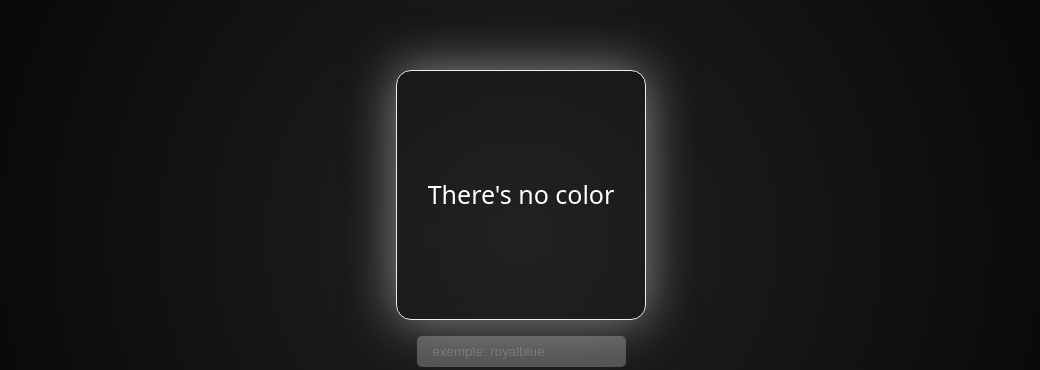
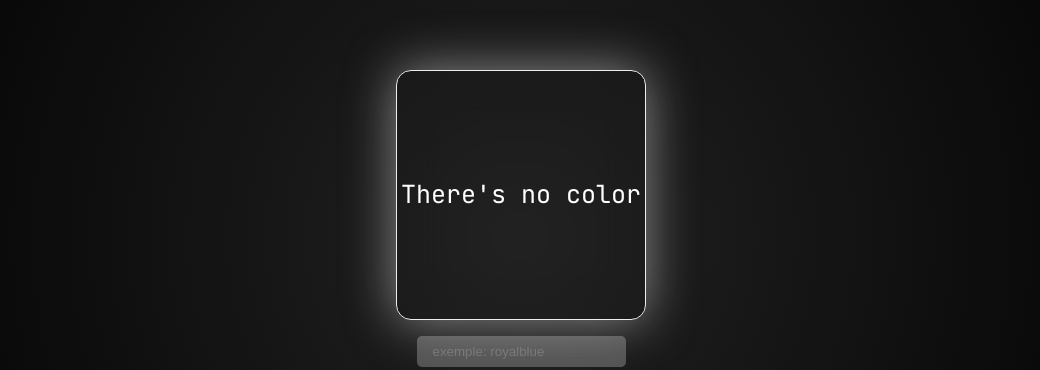
Before and after one commit to NamelessProj/Color-Checker-ReactJS, a React (Vite) app: page / in a window 1280 px wide. Shown: the part 172-542 px from the top of the page, without its empty margins (119-1159 px from the left). Built offline with nearby package versions, Linux system fonts and the light colour scheme.

Commit message:
Updating the font of the box

```diff
--- a/src/style.css
+++ b/src/style.css
@@ -1,3 +1,5 @@
+@import url('https://fonts.googleapis.com/css2?family=JetBrains+Mono:ital,wght@0,100..800;1,100..800&display=swap');
+
 * {
     padding: 0;
     margin: 0;
@@ -89,6 +91,7 @@ main{
     font-size: 25px;
     backdrop-filter: blur(20px);
     box-shadow: 0 0 50px rgb(250 250 250 / .5);
+    font-family: "JetBrains Mono", monospace;
 }
 
 div:has(input){
```
